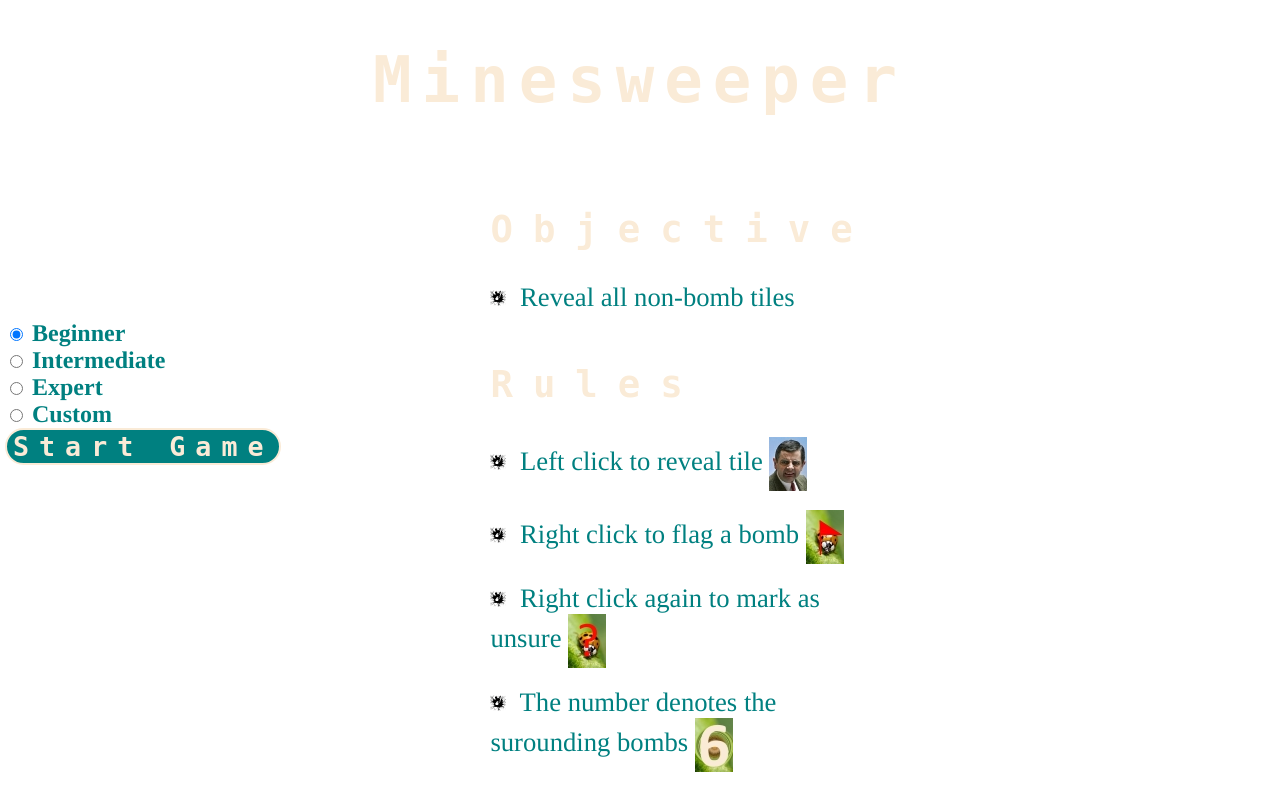
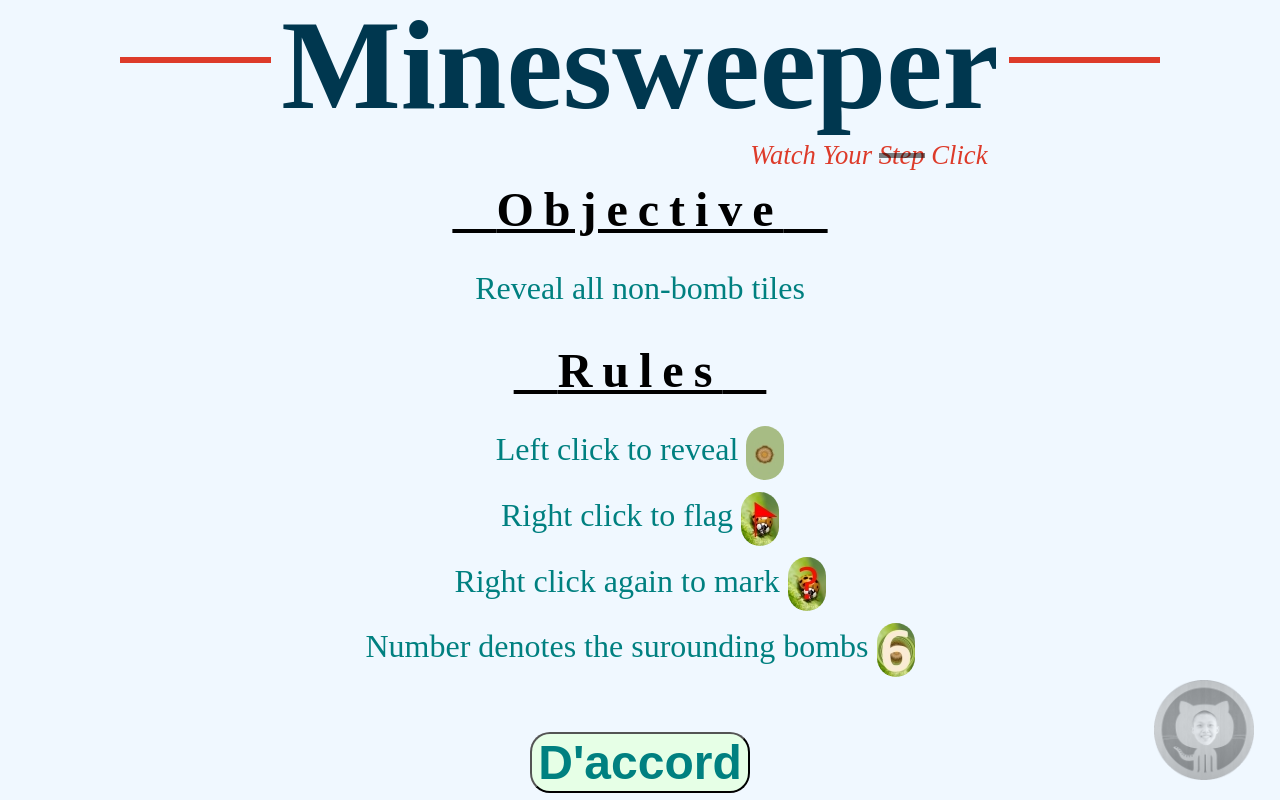
Before and after one commit to ThirdRepublic/minesweeper, a PHP site: page / in a window 1280 px wide. Run offline with PHP 8.4, Linux system fonts and the light colour scheme; some web fonts are replaced.

Commit message:
fixed css

```diff
--- a/index.html
+++ b/index.html
@@ -1 +1,97 @@
-"Hello"
+<!DOCTYPE HTML>
+<!-- Robe Zhang -->
+<html>
+	<head>
+		<title>Minesweeper</title>
+		<script src="static/sweeper.js"></script>
+		<link rel="stylesheet" href="static/index.css">
+		<link rel="icon" href="static/icon.png"/>
+
+	</head>
+	<body>
+        <header>
+			<h1>Minesweeper</h1>
+			<h2>Watch Your <span class="strikeout">Step</span> Click</h2>
+		</header>
+		</br>
+        <div id="ulContainer">
+            <div id="ulContent">
+                <ul>
+                    <h3>Objective</h3>
+                    <li>
+                        Reveal all non-bomb tiles
+                    </li>
+                    <h3>Rules</h3>
+                    <li>
+                        Left click to reveal <img src="static/blank.jpg">
+                    </li>
+                    <li>
+                        Right click to flag <img src="static/flag.jpg">
+                    </li>
+                    <li>
+                        Right click again to mark <img src="static/question.jpg">
+                    </li>
+                    <li>
+                        Number denotes the surounding bombs <img src="static/6.jpg">
+                    </li>
+                    <a href="static/minesweeper.html">
+                        <button id ="startGame">
+                            D'accord
+                        </button>
+                    </a>
+                </ul>
+            </div>
+        </div>
+        <a id = "githubContainer" href = "https://github.com/ThirdRepublic" onclick="javascript:window.open('https://github.com/ThirdRepublic');">
+            <img id = "github" src = "static/github.png"/>
+        </a>
+	</body>
+	<script>
+		tableEle = document.getElementById("table");
+		butEle = document.getElementById("reset");
+		output = document.getElementById("num");
+        bodyEle = document.getElementsByTagName("body")[0];
+        var mineLimit = 5;
+        var currentMines = 0;
+        var imgPadding = 150;
+        var transformScale = 1.5;
+        var maxPadding = 150;
+        var minPadding = 50;
+
+        setInterval(function(){loadMines()}, 10000);
+        function loadMines(){
+            if(currentMines<mineLimit){
+                var w = (window.innerWidth > 0) ? window.innerWidth : screen.width;
+                var h = (window.innerHeight > 0) ? window.innerHeight : screen.height;
+                if(w*.15>transformScale*maxPadding)
+                    imgPadding = maxPadding*transformScale;
+                if(w*.15<transformScale*minPadding)
+                    imgPadding = minPadding*transformScale;
+                var widthPadding = (.1*w < .1*imgPadding) ? .1*imgPadding : .1*w;
+                var heightPadding = (.1*h < .1*imgPadding) ? .1*imgPadding : .1*h;
+                var screenWidth = w-(widthPadding/2+imgPadding);
+                var screenHeight = h-(heightPadding/2+imgPadding);
+                aImg = document.createElement("img");
+                aImg.setAttribute("src","static/mine.png");
+                aImg.setAttribute("class","randomMine");
+                aImg.setAttribute("onload","explode(this)");
+                tempHeight = parseInt(Math.random()*screenHeight+heightPadding/2);
+                tempWidth = parseInt(Math.random()*screenWidth+widthPadding/2);
+                aImg.style.top = tempHeight+"px";
+                aImg.style.left = tempWidth+"px";
+                bodyEle.appendChild(aImg);
+                currentMines++;
+            }
+        }
+        async function explode(which){
+            which.setAttribute("class","explode randomMine");
+            await sleep(30000);
+            bodyEle.removeChild(which);
+            currentMines--;
+            loadMines();
+        }
+        function sleep(ms) {
+            return new Promise(resolve => setTimeout(resolve, ms));
+        }
+	</script>
+</html>
--- /dev/null
+++ b/static/index.css
@@ -0,0 +1,192 @@
+/*
+	Robe Zhang
+*/
+
+@import url('http://fast.fonts.com/cssapi/95b765fd-fae4-4f1b-8155-d8244914a5c6.css');
+body {
+    height:100%;
+    margin:0px;
+    padding:0px;
+    font-family:'Adelle W01 Bold', serif;
+    background-color:#F0F8FF;
+    -webkit-touch-callout:none;
+    -webkit-user-select:none;
+    -khtml-user-select:none;
+    -moz-user-select:none;
+    -ms-user-select:none;
+    user-select:none;
+}
+*{
+	text-align:center;
+}
+button{
+   margin-top:50px;
+}
+h3{
+	font-size:3em;
+	letter-spacing:10px;
+    text-decoration:underline;
+    line-height:0px;
+}
+h3:before{
+    content:"\00a0\00a0";
+}
+h3:after{
+    content:"\00a0\00a0";
+}
+#startGame{
+    font-size:3em;
+    background-color:#e6ffe6;
+    color:teal;
+	border-radius:20px;
+    font-weight:bold;
+    outline:none;
+}
+ul{
+	list-style-type:none;
+	display:inline-block;
+    text-align:center;
+    margin:0;
+    padding:0;
+    width:70%;
+}
+#ulContainer{
+    width:100vw;
+    height:100vh;
+    bottom:0%;
+    position:absolute;
+    z-index:-1;
+}
+#ulContent{
+    width:100vw;
+    height:100vh;
+    display:table-cell;
+    vertical-align:middle;
+}
+li{
+	text-align:center;
+	font-size:2em;
+	color:teal;
+    line-height:60px;
+    padding-bottom:15px;
+}
+li img{
+    border-radius:20px;
+    vertical-align:middle;
+}
+.strikeout {
+  font-size:20pt;
+  position:relative;
+}
+.strikeout::after {
+  border-bottom:5px solid rgba(0,0,0,.5);
+  content:"";
+  left:0;
+  line-height:1em;
+  margin-top:calc(0.125em / 2 * -1);
+  position:absolute;
+  right:0;
+  top:50%;
+}
+header h1 {
+    border-top:10px solid #F0F8FF;
+    display:inline-block;
+    min-height:80px;
+    margin:55px auto 0;
+    font-size:95pt;
+    font-weight:bold;
+    text-align:center;
+    padding:0 10px;
+    color:#00374f;
+}
+header h1:after {
+    background-color:#dd3b2a;
+    content:'';
+    height:6px;
+    left:0;
+    margin-top:-8px;
+    position:absolute;
+    width:100%;
+    z-index:-3;
+}
+header {
+    margin:0 auto;
+    max-width:1040px;
+    position:relative;
+    text-align:center;
+    z-index:-1;
+    display:block;
+    line-height:0px;
+}
+header h2 {
+    text-align:right;
+    max-width:695px;
+    margin:10px auto 0;
+    color:#dd3b2a;
+    font-size:20pt;
+    font-style:italic;
+    font-weight:400;
+}
+.randomMine{
+    position:absolute;
+    width:10%;
+    min-width:50px;
+    max-width:150px;
+    height:auto;
+    opacity:.3;
+}
+#githubContainer{
+    opacity:.5;
+    position:fixed;
+    bottom:2%;
+    right:2%;
+}
+#github{
+    height:auto;
+    width:100px;
+}
+@media(max-height:880px){
+    ul{
+        margin-top:155px;
+    }
+    li{
+        padding-bottom:5px;
+    }
+}
+@media(max-width:1030px){
+    h3{
+        font-size:50pt;
+    }
+    li{
+        font-size:35pt;
+    }
+    header h2,.strikeout{
+        font-size:30pt;
+    }
+    #startGame{
+        font-size:50pt;
+    }
+    li img{
+        height:90px;
+    }
+    #github{
+        height:auto;
+        width:150px;
+    }
+}
+@-webkit-keyframes explode{
+	0%   {transform: scale(1,1)}
+    25%  {transform: scale(.5,.5)}
+    50%  {transform: scale(.1.1)}
+    100% {transform: scale(1.5,1.5)}
+}
+@keyframes explode{
+	0%   {transform: scale(1,1)}
+    25%  {transform: scale(.5,.5)}
+    50%  {transform: scale(.1.1)}
+    100% {transform: scale(1.5,1.5)}
+}
+.explode{
+	-webkit-animation-name:explode 30s ease-out;
+    animation:explode 30s ease-out;
+}
--- a/static/sweeper.css
+++ b/static/sweeper.css
@@ -2,103 +2,141 @@
 	Robe Zhang
 */
 
+@import url('http://fast.fonts.com/cssapi/95b765fd-fae4-4f1b-8155-d8244914a5c6.css');
+.randomMine{
+    position:absolute;
+    z-index:-5;
+    width:10%;
+    min-width:100px;
+    max-width:150px;
+    height:auto;
+}
+#contain{
+    background:url(../static/background.png) no-repeat center;
+    height:100vh;
+    position:relative;
+}
+body {
+    height:100%;
+    margin:0px;
+    padding:0px;
+    font-family:'Adelle W01 Bold', serif;
+    background-color:#F0F8FF;
+}
 *{
 	text-align:center;
-	outline:none;
 }
-
-.buttonReturn,button,input[type="submit"]{
+.buttonReturn,button{
 	background-color:teal;
 	border-radius:20px;
 }
-
-#reset{
+h3{
+	font-size:3em;
 	letter-spacing:10px;
-	border:solid 2px;
-	font:bold 20pt monospace;
+    text-decoration: underline;
+    line-height:0px;
 }
-
-h1{
-	font:bold 48pt monospace;
-	letter-spacing:10px;
+h3:before{
+    content:"\00a0\00a0";
 }
-
-h2{
-	font:bold 28pt monospace;
-	letter-spacing:20px;
-	text-align:left;
+h3:after{
+    content:"\00a0\00a0";
 }
-
-table{
-	margin-left: auto;
-	margin-right: auto;
+p{
+	width:4em;
+	font:bold 2em times;
+	position:fixed;
+	top:47.5%;
+	left:85%;
+    height:5%;
 }
-
-p{
-	width: 1em;
-	font:bold 30pt times;
-	position:fixed;
-	top:35%;
-	left:90%;
-}
-
 form{
 	position:fixed;
 	top:40%;
-	left:5px;
+    height:20%;
+	left:0%;
 	text-align:left;
-	font:bold 18pt times;
+	font:bold 2vw times;
 	color:teal;
+    max-width:15%;
+    word-wrap:break-word;
 }
-
-button:active,input[type="submit"]:active{
+.buttonReturn:active{
 	color:red;
 	background-color:black;
 }
-
-.buttonReturn,p,li,button,h1,h2,input[type="submit"]{
+.buttonReturn,button{
 	color:antiquewhite;
 }
-
 ul{
 	list-style-image:url('icon.png');
 	list-style-position:inside;
 	display:inline-block;
+    text-align:center;
+    margin:0;
+    /* width:50%; */
+    padding:0;
+}
+#ulContainer{
+  width: 100vw;
+  height: 90vh;
+  border: 5px solid red;
+
+    position:
+    display: table-cell;
+    vertical-align:middle;
+}
+li{
+	text-align:center;
+	font-size:2em;
+	color:teal;
+    line-height:60px;
 }
 
-li{
-	text-align:left;
-	font:20pt times;
-	margin-top:5%;
-	color:teal;
+tr img,li img{
+     border-radius:20px;
 }
 
-div{
-	width:30%;
-	margin-left:auto;
-	margin-right:auto;
-
-}
-
-img{
-	display:inline-block;
-	vertical-align:middle;
+li img{
+    vertical-align:middle;
 }
 
 table{
-	vertical-align:middle;
-	margin-top:auto;
-	margin-bottom:auto;
+    border-collapse:collapse;
+    margin-left:auto;
+	margin-right:auto;
+
+
+}
+#tablecontainer{
+    height:100vh;
+    width:100vw;
+    display:table-cell;
+    vertical-align: middle;
+}
+
+#reset{
+    font:bold 1.5em times;
+}
+
+#startGame{
+    font:bold 3em times;
+    background-color:#e6ffe6;
+    color:teal;
+}
+
+#startGame:active{
+    background-color:black;
 }
 
 .buttonReturn{
 	position:fixed;
 	bottom:1%;
 	right:1%;
-	font:8pt times;
+	font:1em times;
 }
 
-@-webkit-keyframes turn {
+@-webkit-keyframes colorChange{
 	/* from{
 		-webkit-transform: rotate(0deg);
     }
@@ -114,7 +152,7 @@ table{
 	}
 }
 
-@keyframes turn{
+@keyframes colorChange{
 	/* from{
 		transform: rotate(0deg);
     }
@@ -122,17 +160,80 @@ table{
 		transform: rotate(360deg);
     } */
 
-	from {
-		background-color:red;
-	}
-    to {
-		background-color:purple;
-	}
+	0%   {background-color:red}
+    50%  {background-color:purple}
+    100%  {background-color:red}
+
 }
 
-td:hover{
-	-webkit-animation-name:turn;
-	animation-name:turn;
-	-webkit-animation-duration:1s;
-    animation-duration:1s;
+.selectable:hover{
+	-webkit-animation-name:colorChange;
+	animation-name:colorChange;
+    animation-iteration-count:infinite;
+    -webkit-animation-iteration-count:infinite;
+	-webkit-animation-duration:3s;
+    animation-duration:3s;
 }
+
+
+header h1 {
+    border-top:4px solid #F0F8FF;
+    display:inline-block;
+    min-height:50px;
+    margin:55px auto 0;
+    font-size:91px;
+    font-weight:bold;
+    text-align:center;
+    padding:0 10px;
+    color:#00374f;
+}
+
+header h1:after {
+    background-color:#dd3b2a;
+    content:'';
+    height:2px;
+    left:0;
+    margin-top:-3px;
+    position:absolute;
+    width:100%;
+    z-index:-1;
+
+}
+
+header {
+    margin:0 auto;
+    max-width:1040px;
+    position:relative;
+    text-align:center;
+    z-index:1;
+    display:block;
+    line-height:0px;
+
+}
+
+header h2 {
+    text-align:right;
+    max-width:695px;
+    margin:10px auto 0;
+    color:#dd3b2a;
+    font-size:22px;
+    font-style:italic;
+    font-weight:400;
+}
+
+#githubContainer{
+    opacity:.5;
+    position:fixed;
+    bottom:3%;
+    right:2%;
+}
+#github{
+    height:auto;
+    width:100px;
+}
+@media(max-width:1030px){
+    #github{
+        height:auto;
+        width:150px;
+    }
+}
--- a/static/sweeper.js
+++ b/static/sweeper.js
@@ -12,7 +12,7 @@ function Mode(i,j,k){
 	this.BOMBCOUNT = k;
 }
 
-MODES = new Array(new Mode(8,8,10),new Mode(16,16,40),new Mode(16,30,99),"");
+MODES = new Array(new Mode(8,8,10),new Mode(16,16,40),new Mode(30,16,99),"");
 
 function createCustom(type=-1){
 	customRow = -1;
@@ -93,7 +93,7 @@ function loadGame(level=-1)
 	}
 
 	//Clears other tables
-	while (tableEle.firstChild)
+	while(tableEle.firstChild)
 	{
 		tableEle.removeChild(tableEle.firstChild);
 	}
@@ -106,6 +106,8 @@ function loadGame(level=-1)
 		for(var j=0;j<COL;j++)
 		{
 			newCol = document.createElement("td");
+            newCol.setAttribute("class","selectable");
+            newCol.setAttribute("id","td:"+i+","+j+"");
 			newRow.appendChild(newCol);
 			newImage = document.createElement("img");
 			newImage.src = "blank.jpg";
@@ -118,13 +120,14 @@ function loadGame(level=-1)
 			newCol.appendChild(newImage);
 		}
 	}
-	output.innerHTML = "Number of Bombs: " + BOMBCOUNT;
+	output.innerHTML = "Bombs: " + BOMBCOUNT;
 }
 
 //Left click to clear, right to flag, right again to question
 function reveal(yRow,xCol,event)
 {
 	thisEle = document.getElementById(yRow+","+xCol);
+    document.getElementById("td:"+yRow+","+xCol).setAttribute("class","");
 	selectedTile = bombs[yRow][xCol];
 	//left click
 	if(event.button == 0)
@@ -141,7 +144,7 @@ function reveal(yRow,xCol,event)
 			}
 			else{
 				revealBoard();
-				butEle.innerHTML = "GAMEOVER, Click To Try Again";
+				butEle.innerHTML = "GAME OVER Click To Try Again";
 			}
 		}
 		else
@@ -161,7 +164,7 @@ function reveal(yRow,xCol,event)
 			else
 			//reveals a safe
 			{
-				thisEle.src = "safe.jpg";
+				thisEle.src = "";
 				if(!isTileReveal(yRow,xCol))
 					//reveals nearby safes
 					check(yRow,xCol);
@@ -258,8 +261,9 @@ function isTileReveal(yRow,xCol)
 //reveals all safe nearby
 function check(yRow,xCol)
 {
-	if (confirmVaild(yRow,xCol))
+	if(confirmVaild(yRow,xCol))
 		return;
+    document.getElementById("td:"+yRow+","+xCol).setAttribute("class","");
 	thisEle = document.getElementById(yRow+","+xCol);
 	bombs[yRow][xCol].isRevealed = true;
 	thisEle.setAttribute("onmousedown","");
@@ -267,7 +271,7 @@ function check(yRow,xCol)
 	if(nearByBombs>0)
 		thisEle.src = ""+nearByBombs+".jpg";
 	else{
-		thisEle.src = "safe.jpg";
+		thisEle.src = "";
 		for(var i = -1;i<2;i++)
 		{
 			if(yRow+i < 0 || yRow+i >= ROW)
@@ -307,6 +311,7 @@ function revealBoard()
 	for(var i = 0;i<ROW;i++)
 		for(var j = 0;j<COL;j++)
 		{
+
 			tempEle = document.getElementById(i+","+j);
 			tempEle.setAttribute("onmousedown","");
 			nearByBombs = tileRisk(i,j);
@@ -316,7 +321,8 @@ function revealBoard()
 				if(nearByBombs>0)
 					tempEle.src = ""+nearByBombs+".jpg";
 				else
-					tempEle.src = "safe.jpg";
+					tempEle.src = "";
+            document.getElementById("td:"+i+","+j).setAttribute("class","");
 		}
 }
 
```
Also changed, not shown: php/customState.php (added, +9 -0 lines), php/minesweeper.php (added, +36 -0 lines), static/minesweeper.html (+15 -7 lines), README.md, php/index.php (renamed from index.php), static/background.png (added), static/blank.jpg, static/github.png (added), static/mine.png (added), static/safe.jpg, static/starburst.png (added).
